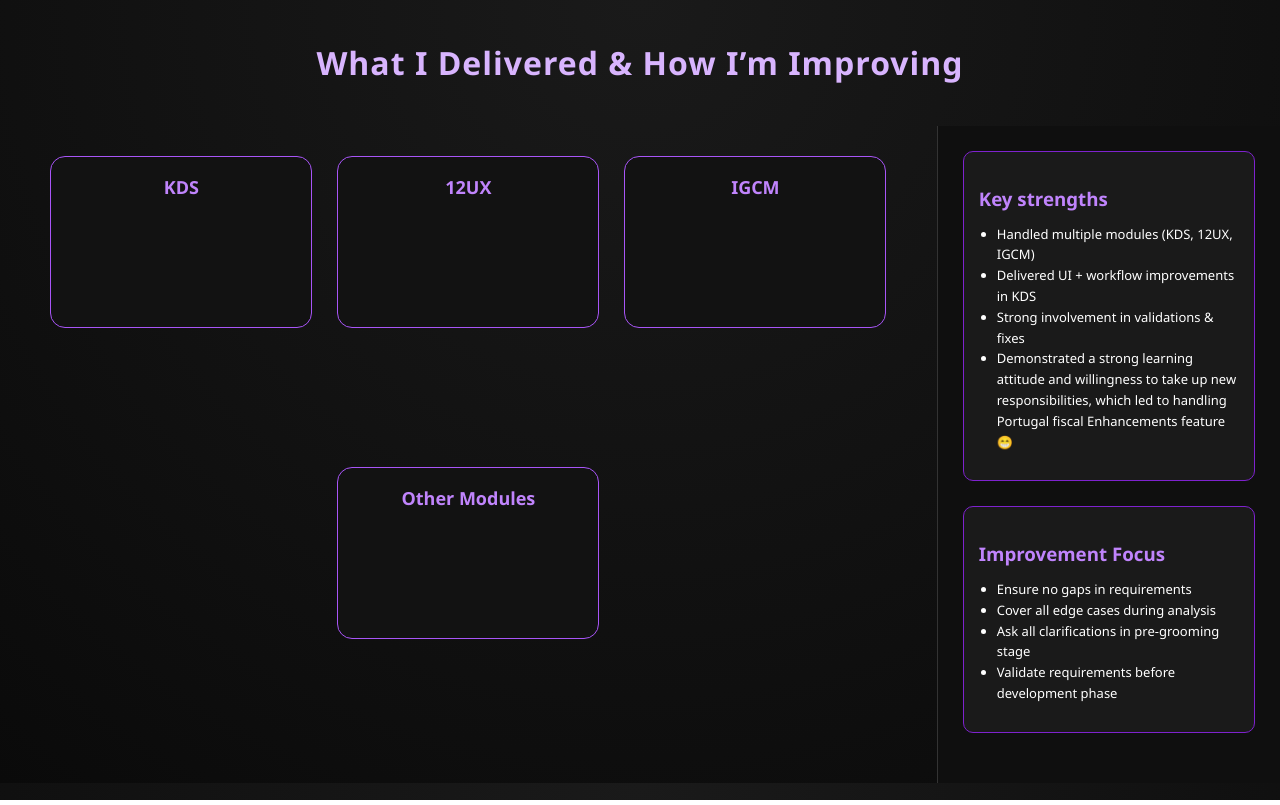
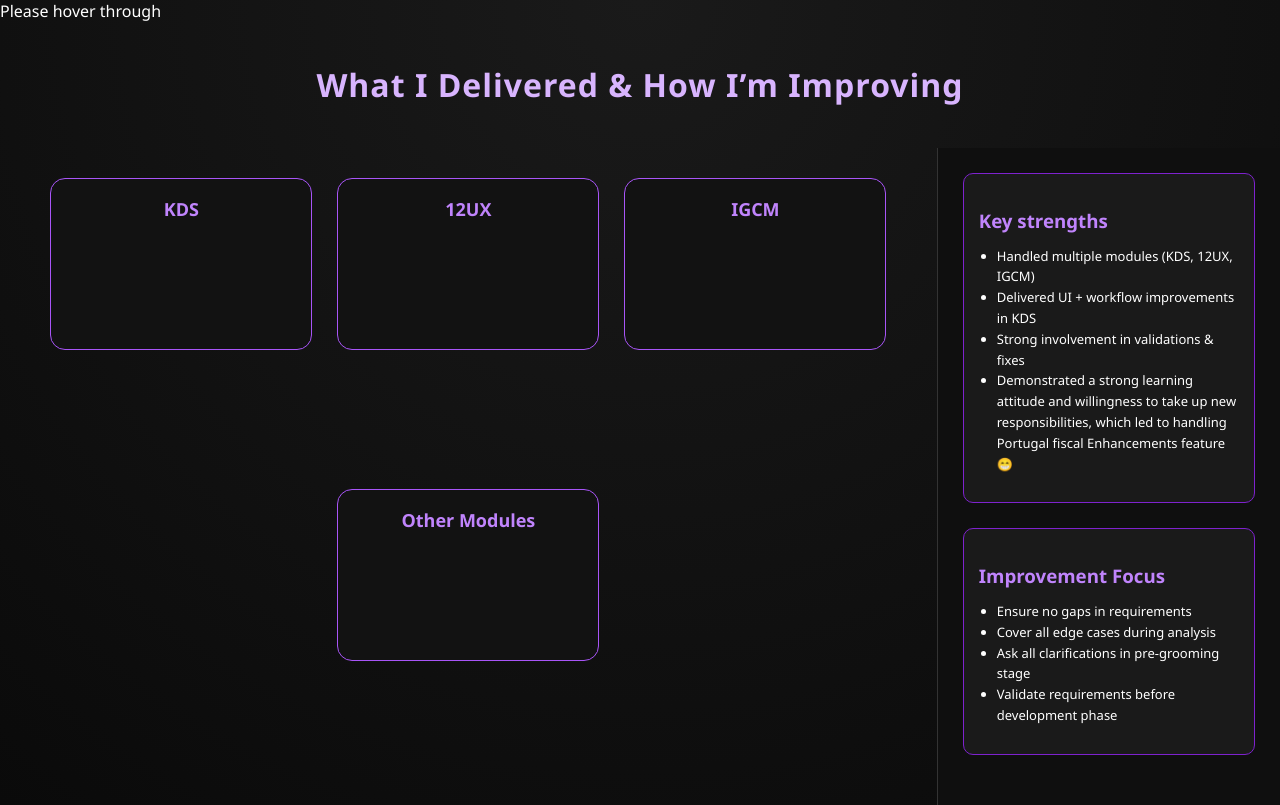
Before and after one commit to mkspotify100001-glitch/What-I-Delivered-How-I-m-Improving, a plain HTML site: page index.html in a window 1280 px wide. Drawn offline with Linux system fonts and the light colour scheme.

Commit message:
Update index.html

```diff
--- a/index.html
+++ b/index.html
@@ -3,6 +3,7 @@
 <head>
 <meta charset="UTF-8">
 <title>What I Delivered & How I’m Improving</title>
+    <header>Please hover through</header>
 
 <style>
 body {
```
